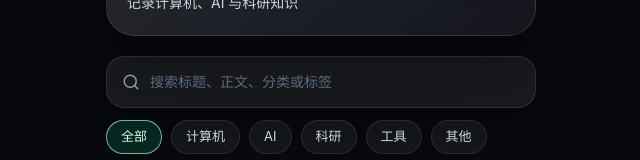
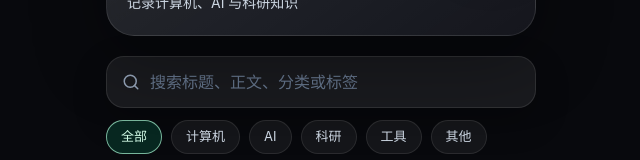
Before and after one commit to sunluckbaby-max/ai-knowledge-notebook, a React (Vite) app: page / in a window 1280 px wide. Shown: the part 136-296 px from the top of the page, without its empty margins (319-959 px from the left). Built offline with nearby package versions, Linux system fonts and the light colour scheme.

Commit message:
Update main.jsx

```diff
--- a/src/main.jsx
+++ b/src/main.jsx
@@ -173,7 +173,7 @@ function App() {
               value={query}
               onChange={(event) => setQuery(event.target.value)}
               placeholder="搜索标题、正文、分类或标签"
-              className="min-w-0 flex-1 bg-transparent text-sm text-white outline-none placeholder:text-slate-500"
+              className="min-w-0 flex-1 bg-transparent text-[16px] text-white outline-none placeholder:text-slate-500"
             />
             {query ? (
               <button type="button" className="icon-button small" onClick={() => setQuery("")} aria-label="清除搜索">
```
